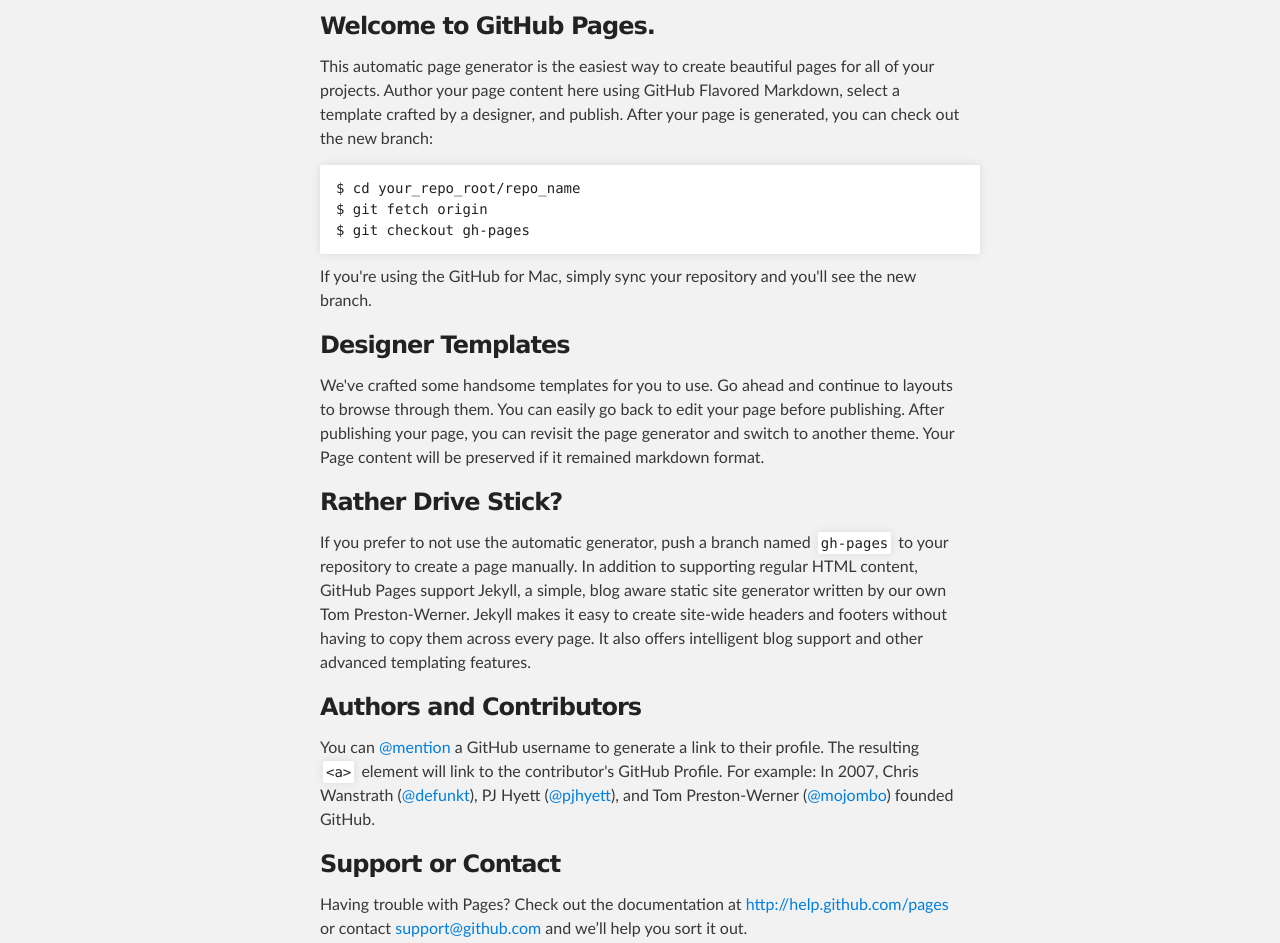
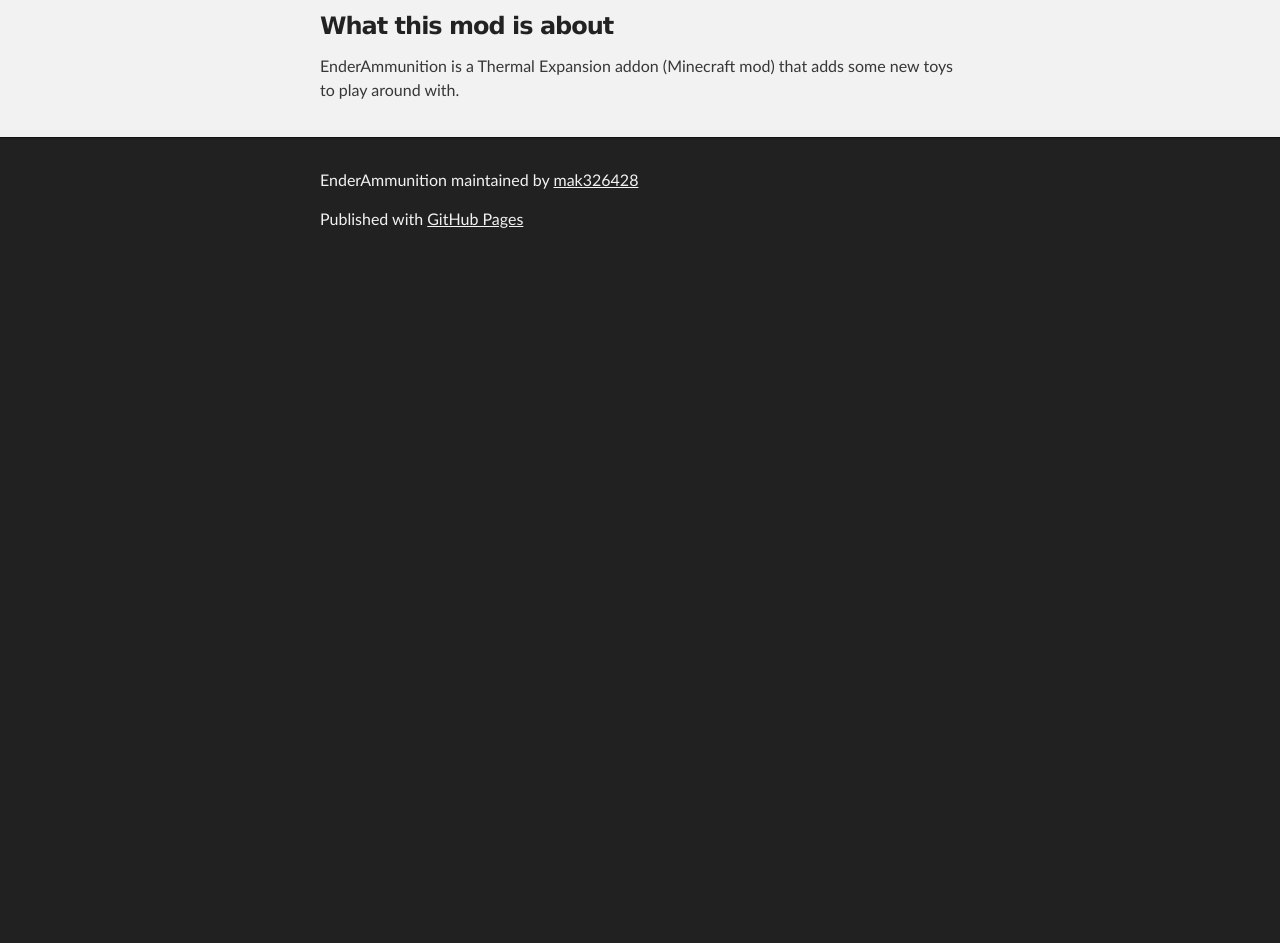
Before and after one commit to mak326428/EnderAmmunition, a plain HTML site: page index.html in a window 1280 px wide. Shown: the part 288-1231 px from the top of the page. After the commit the page ends 800 px from the top, so only its background shows below. Drawn offline with Linux system fonts and the light colour scheme.

```diff
--- a/index.html
+++ b/index.html
@@ -32,36 +32,9 @@
     <div id="main_content_wrap" class="outer">
       <section id="main_content" class="inner">
         <h3>
-<a name="welcome-to-github-pages" class="anchor" href="#welcome-to-github-pages"><span class="octicon octicon-link"></span></a>Welcome to GitHub Pages.</h3>
+<a name="what-this-mod-is-about" class="anchor" href="#what-this-mod-is-about"><span class="octicon octicon-link"></span></a>What this mod is about</h3>
 
-<p>This automatic page generator is the easiest way to create beautiful pages for all of your projects. Author your page content here using GitHub Flavored Markdown, select a template crafted by a designer, and publish. After your page is generated, you can check out the new branch:</p>
-
-<pre><code>$ cd your_repo_root/repo_name
-$ git fetch origin
-$ git checkout gh-pages
-</code></pre>
-
-<p>If you're using the GitHub for Mac, simply sync your repository and you'll see the new branch.</p>
-
-<h3>
-<a name="designer-templates" class="anchor" href="#designer-templates"><span class="octicon octicon-link"></span></a>Designer Templates</h3>
-
-<p>We've crafted some handsome templates for you to use. Go ahead and continue to layouts to browse through them. You can easily go back to edit your page before publishing. After publishing your page, you can revisit the page generator and switch to another theme. Your Page content will be preserved if it remained markdown format.</p>
-
-<h3>
-<a name="rather-drive-stick" class="anchor" href="#rather-drive-stick"><span class="octicon octicon-link"></span></a>Rather Drive Stick?</h3>
-
-<p>If you prefer to not use the automatic generator, push a branch named <code>gh-pages</code> to your repository to create a page manually. In addition to supporting regular HTML content, GitHub Pages support Jekyll, a simple, blog aware static site generator written by our own Tom Preston-Werner. Jekyll makes it easy to create site-wide headers and footers without having to copy them across every page. It also offers intelligent blog support and other advanced templating features.</p>
-
-<h3>
-<a name="authors-and-contributors" class="anchor" href="#authors-and-contributors"><span class="octicon octicon-link"></span></a>Authors and Contributors</h3>
-
-<p>You can <a href="https://github.com/blog/821" class="user-mention">@mention</a> a GitHub username to generate a link to their profile. The resulting <code>&lt;a&gt;</code> element will link to the contributor's GitHub Profile. For example: In 2007, Chris Wanstrath (<a href="https://github.com/defunkt" class="user-mention">@defunkt</a>), PJ Hyett (<a href="https://github.com/pjhyett" class="user-mention">@pjhyett</a>), and Tom Preston-Werner (<a href="https://github.com/mojombo" class="user-mention">@mojombo</a>) founded GitHub.</p>
-
-<h3>
-<a name="support-or-contact" class="anchor" href="#support-or-contact"><span class="octicon octicon-link"></span></a>Support or Contact</h3>
-
-<p>Having trouble with Pages? Check out the documentation at <a href="http://help.github.com/pages">http://help.github.com/pages</a> or contact <a href="mailto:support@github.com">support@github.com</a> and we’ll help you sort it out.</p>
+<p>EnderAmmunition is a Thermal Expansion addon (Minecraft mod) that adds some new toys to play around with.</p>
       </section>
     </div>
 
```
Also changed, not shown: params.json (+1 -1 lines).
